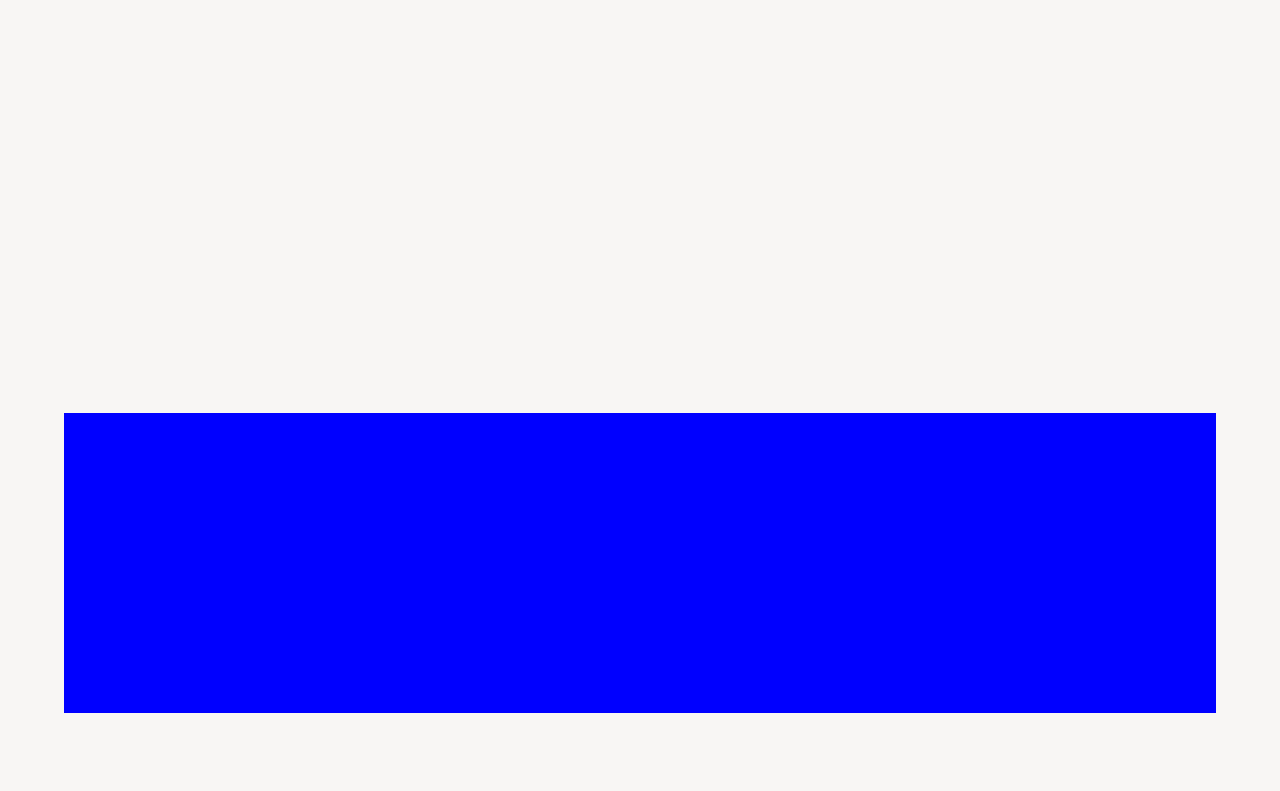
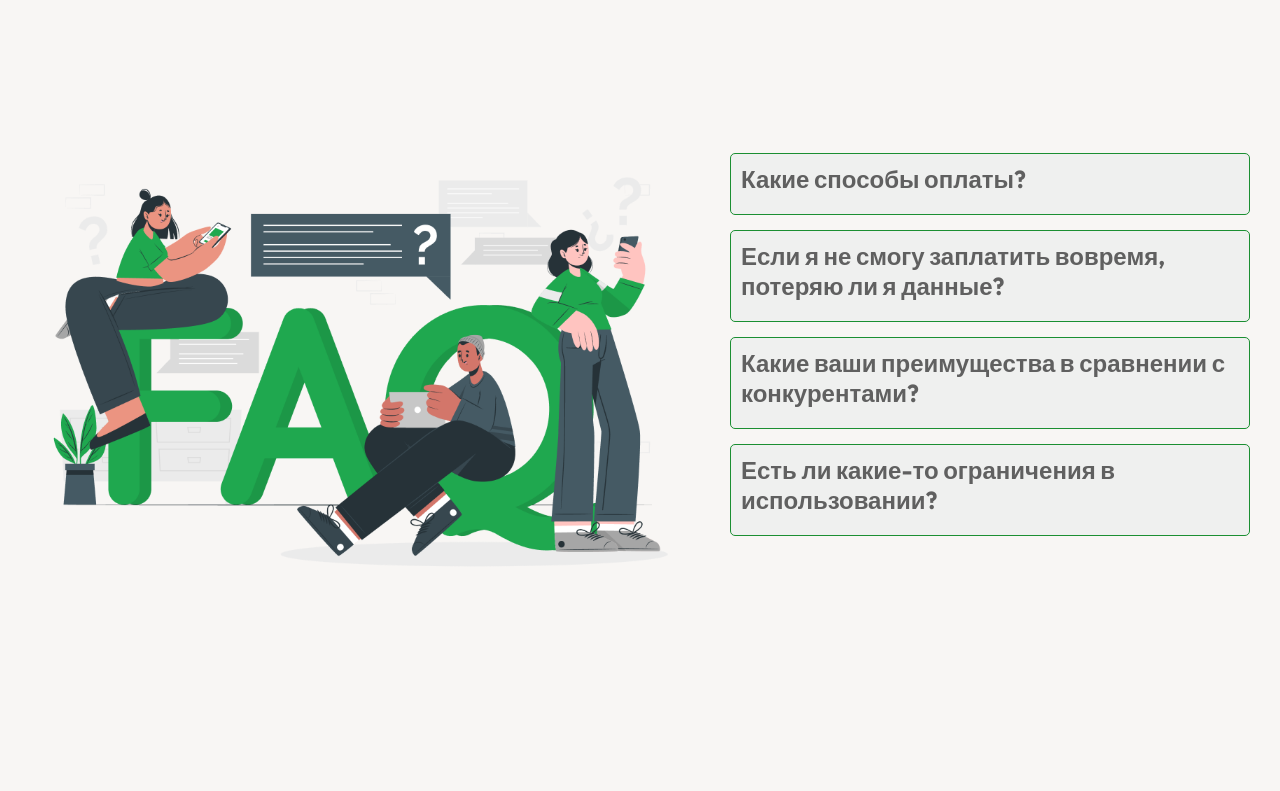
Before and after one commit to RevaGee/Cashio, a React (Create React App) app: page / in a window 1280 px wide. Shown: the part 1249-2040 px from the top of the page. Built offline with nearby package versions, Linux system fonts and the light colour scheme.

Commit message:
Added Question component

```diff
--- a/src/App.tsx
+++ b/src/App.tsx
@@ -5,6 +5,7 @@ import ArrowScroll from "./components/Arrow";
 import ParticlesComponent from "./components/Paralax/particles";
 import {Slogan} from "./components/Slogan";
 import {Collages} from "./components/Collages";
+import {Questions} from "./components/Questions";
 
 
 function App() {
@@ -14,6 +15,7 @@ function App() {
             <ParticlesComponent/>
             <Slogan/>
             <Collages/>
+            <Questions/>
             <div style={{backgroundColor: "transparent", height: "300px", width: "90%", margin: "0 auto"}}></div>
             <div style={{backgroundColor: "blue", height: "300px", width: "90%", margin: "0 auto"}}></div>
             <div style={{backgroundColor: "transparent", height: "300px", width: "90%", margin: "0 auto"}}></div>
--- /dev/null
+++ b/src/components/Questions/index.tsx
@@ -0,0 +1,50 @@
+import React, {useState} from "react";
+import "./styles.scss";
+import QuestionLogo from "../../images/QuestionLogo.png";
+
+export const Questions = () => {
+    const [openIndexes, setOpenIndexes] = useState<number[]>([]);
+
+    const toggleQuestion = (index: number) => {
+        const isOpen = openIndexes.includes(index);
+        if (isOpen) {
+            setOpenIndexes(openIndexes.filter((i) => i !== index));
+        } else {
+            setOpenIndexes([...openIndexes, index]);
+        }
+    };
+
+    return (
+        <div className="questions">
+            <div className="left_content">
+                <img src={QuestionLogo} alt="" className="logo_faq"/>
+            </div>
+            <div className="right_content">
+                <div className="box">
+                    {[
+                        "Какие способы оплаты?",
+                        "Если я не смогу заплатить вовремя, потеряю ли я данные?",
+                        "Какие ваши преимущества в сравнении с конкурентами?",
+                        "Есть ли какие-то ограничения в использовании?"
+                    ].map((question, index) => (
+                        <div key={index} className="question_content" onClick={() => toggleQuestion(index)}>
+                            <div className="question">
+                                <p>{question}</p>
+                            </div>
+                            <div className="answer">
+                                {openIndexes.includes(index) && (
+                                    <p className="answer">
+                                        {index === 0 && "для общего удобства используется USDT"}
+                                        {index === 1 && "нет, Вам будет выделен буферный период, для этого свяжитесь с Вашим менеджером"}
+                                        {index === 2 && "Мы знаем на практике и с какими проблемами сталкиваются арбитражные команды и партнёрские программы и решили их с помощью нашего продукта"}
+                                        {index === 3 && "Нет. Ответственность за использование за Вами."}
+                                    </p>
+                                )}
+                            </div>
+                        </div>
+                        ))}
+                </div>
+            </div>
+        </div>
+    );
+};
--- /dev/null
+++ b/src/components/Questions/styles.scss
@@ -0,0 +1,58 @@
+.logo_faq {
+  width: 700px;
+  height: auto;
+}
+
+.questions {
+  display: flex;
+  justify-content: space-between;
+  align-items: center;
+  padding: 20px;
+}
+
+.box {
+  padding: 20px;
+}
+
+.questions {
+  display: flex;
+  cursor: pointer;
+  margin-bottom: 15px;
+  color: var(--text_color);
+  padding: 10px;
+  border-radius: 5px;
+  transition: background-color 0.3s ease;
+}
+
+.question_content {
+  cursor: pointer;
+  margin-bottom: 15px;
+  border: 1px solid #1b8f32;
+  background-color: var(--boxColor);
+  padding: 10px;
+  border-radius: 5px;
+  transition: background-color 0.3s ease;
+}
+
+.question p {
+  margin: 0;
+  font-weight: bold;
+  font-size: 24px;
+}
+
+
+.question p {
+  margin-bottom: 5px;
+}
+
+.answer {
+  //background-color: #f9f9f9;
+  border-radius: 5px;
+  //padding: 10px;
+  margin-top: 10px;
+
+}
+
+.answer p {
+  margin: 0;
+}
--- a/src/index.css
+++ b/src/index.css
@@ -10,6 +10,7 @@
 	--burger_color: #ebebeb;
 	--logo_color: invert(0);
 	--buttton_text_color: #000000;
+	--boxColor: #1e1e1e;
 }
 [data-theme='light'], :root {
 	transition: 0.3s ease-out;
@@ -20,7 +21,7 @@
 	--burger_color: #292836;
 	--logo_color: invert(0);
 	--buttton_text_color: #FFFFFF;
-
+	--boxColor: #eff0ef;
 }
 
 body {
```
Also changed, not shown: src/images/QuestionLogo.png (added).
